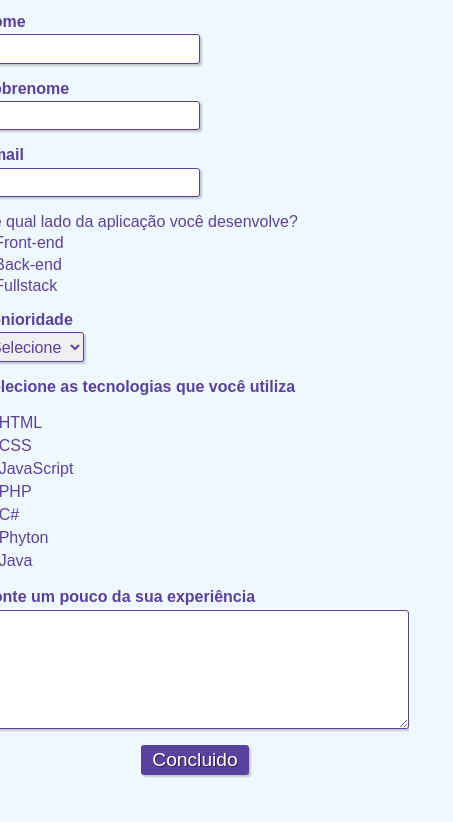
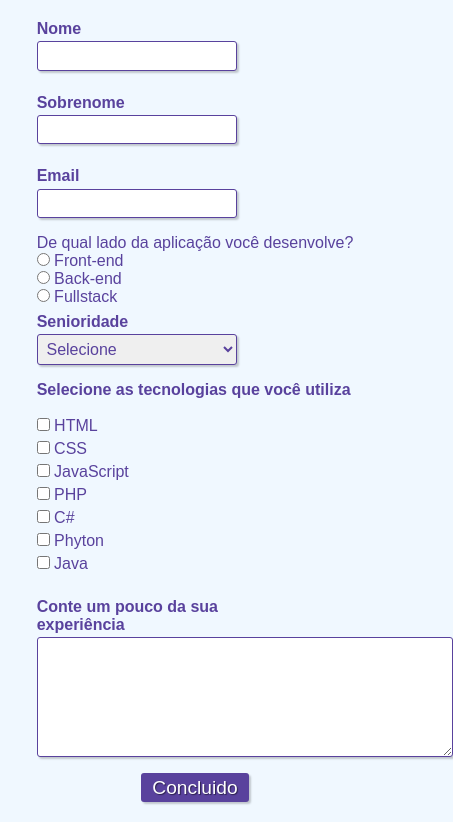
Before and after one commit to DavFront-End/projeto-formulario, a plain HTML site: page index.html in a window 390 px wide. Shown: the part 66-888 px from the top of the page, 453 px wide, since content can reach past the window. Before the commit the page ends 860 px from the top, so only its background shows below. Drawn offline with Linux system fonts and the light colour scheme.

Commit message:
update final

```diff
--- a/index.html
+++ b/index.html
@@ -15,7 +15,7 @@
          </header>
 
          <form action="cadastro.php" autocomplete="on" method="get">
-            <fieldset class="grupo">
+            <fieldset class="grupo" id="sobre">
                 <section class="campo">
                     <label for="inome"><strong>Nome</strong></label>
                     <input type="text" name="nome" id="inome" required autocomplete="on">
@@ -32,17 +32,23 @@
                 <input type="text" name="email" id="iemail" required autocomplete="on">
             </section>
 
-            <section class="campo">
-                <label>De qual lado da aplicação você desenvolve?</label>
-                <label for="devweb">
-                    <input type="radio" name="devweb" value="frontend">Front-end
-                </label>
-                <label for="devweb">
-                    <input type="radio" name="devweb" value="backend">Back-end
-                </label>
-                <label for="devweb">
-                    <input type="radio" name="devweb" value="fullstack">Fullstack
-                </label>
+            <label>De qual lado da aplicação você desenvolve?</label>
+            <section class="grupo">
+                <div>
+                    <div>
+                        <input type="radio" name="devweb" id="front" value="devweb">
+                        <label for="front">Front-end</label>
+                    </div>
+                    <div>
+                            <input type="radio" name="devweb" id="back" value="devweb">
+                            <label for="back">Back-end</label>
+                    </div>
+                    <div>
+                            <input type="radio" name="devweb" id="full"
+                            value="devweb">
+                            <label for="full">Fullstack</label>
+                    </div>
+                </div>
             </section>
 
             <section class="campo">
--- a/style.css
+++ b/style.css
@@ -3,6 +3,7 @@
 *{
     margin: 0px;
     padding: 0px;
+    box-sizing: border-box;
 }
 
 .container {
@@ -34,7 +35,7 @@ body {
     font-size: 1em;
     color: #59429d;
     margin-top: 2%;
-    justify-content: center;
+    height: 100vh;
 }
 
 input, select, textarea, button {
@@ -51,7 +52,6 @@ input, select, textarea, button {
 .campo label {
     margin-bottom: 0.2em;
     color: #59429d;
-    display: block;
 }
 
 fieldset.grupo .campo {
@@ -108,12 +108,38 @@ fieldset.grupo .campo {
         display: flex;
         flex-direction: column;
         justify-content: center;
-        align-items: start;
         gap: 5px;
     }
 
   main {
-    width: 300px;
-    margin: auto;
+    flex-direction: column;
+    align-items: start;
+    min-width: 200px;
+  }
+
+  #radio {
+    flex-direction: column;
+    justify-content: space-evenly;
+    align-items: start;
+    width: 100%;
+  }
+
+   section.campo {
+    display: flex;
+    flex-direction: column;
+    width: 200px;
+  }
+
+  #sobre {
+    display: flex;
+    flex-direction: column;
+  }
+
+  .campo label {
+    margin-top: 7px;
+  }
+
+  #experiencia {
+    width: 10px;
   }
 }
```
